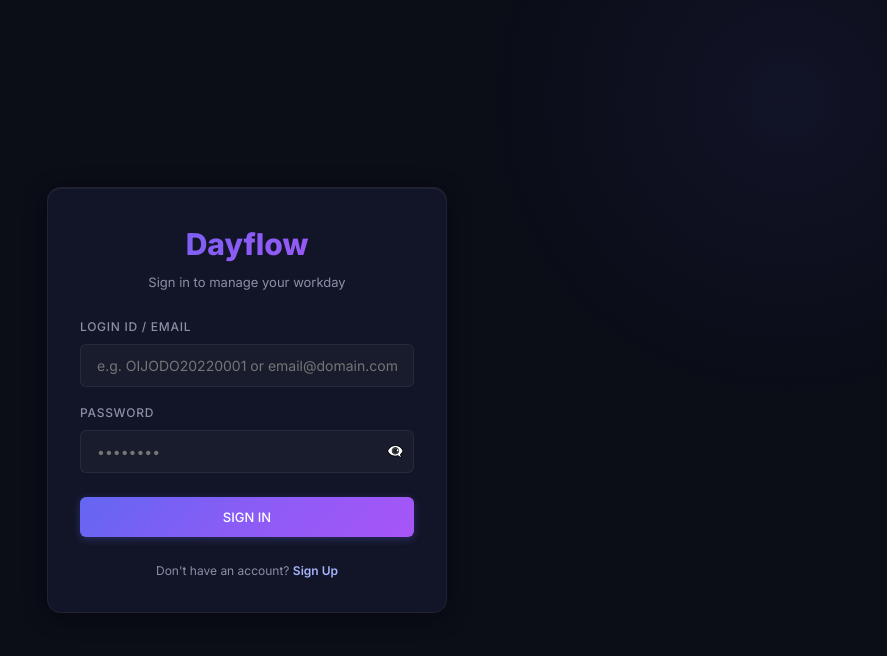
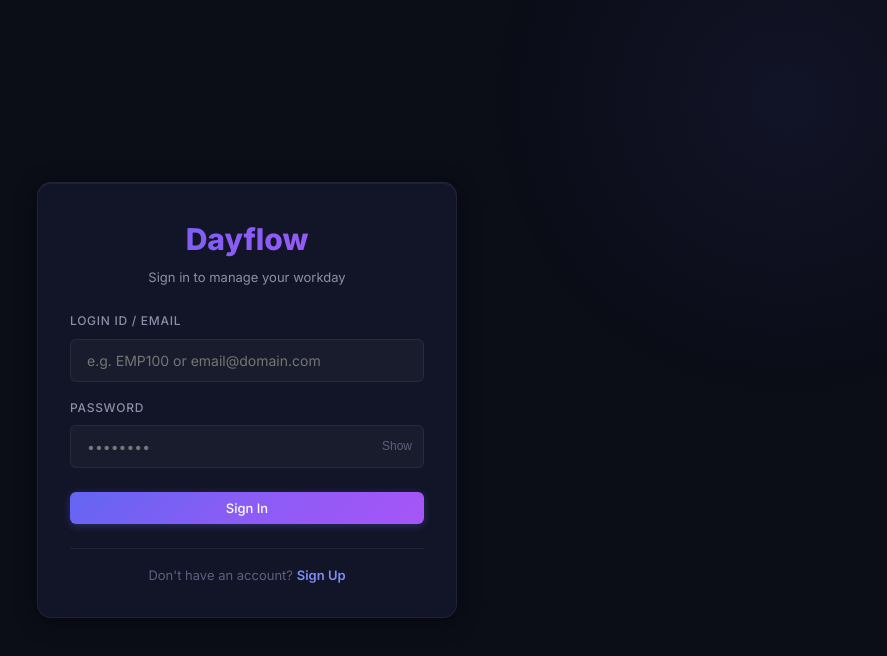
Before and after one commit to TechGajana/Dayflow, a Next.js app in the folder frontend/: page /login in a window 1280 px wide. Shown: the top 656 px of the page, without its empty margins (393-1280 px from the left). Built offline with nearby package versions, Linux system fonts and the light colour scheme; no server answers.

Commit message:
feat: redirect signup completion to login with pre-filled email & add dedicated logout page at /logout

```diff
--- a/frontend/src/app/login/page.tsx
+++ b/frontend/src/app/login/page.tsx
@@ -1,16 +1,34 @@
 "use client";
 
-import { useState } from "react";
-import { useRouter } from "next/navigation";
+import { useState, useEffect, Suspense } from "react";
+import { useRouter, useSearchParams } from "next/navigation";
 import { login } from "@/lib/api";
 
-export default function LoginPage() {
+function LoginContent() {
   const router = useRouter();
+  const searchParams = useSearchParams();
+
   const [loginId, setLoginId] = useState("");
   const [password, setPassword] = useState("");
   const [showPassword, setShowPassword] = useState(false);
   const [error, setError] = useState<string | null>(null);
+  const [successMessage, setSuccessMessage] = useState<string | null>(null);
   const [loading, setLoading] = useState(false);
+
+  useEffect(() => {
+    const isRegistered = searchParams.get("registered");
+    const emailParam = searchParams.get("email");
+    const loggedOut = searchParams.get("loggedOut");
+
+    if (isRegistered === "true") {
+      setSuccessMessage("🎉 Registration complete! Please enter your details below to log in.");
+      if (emailParam) {
+        setLoginId(emailParam);
+      }
+    } else if (loggedOut === "true") {
+      setSuccessMessage("🔒 You have been logged out successfully.");
+    }
+  }, [searchParams]);
 
   const handleSubmit = async (e: React.FormEvent) => {
     e.preventDefault();
@@ -25,7 +43,13 @@ export default function LoginPage() {
     try {
       const user = await login(loginId, password);
       localStorage.setItem("dayflow_user", JSON.stringify(user));
-      router.push("/dashboard");
+
+      // Role-based post-login redirection
+      if (user.role === "EMPLOYEE") {
+        router.push(`/profile?id=${user.id}`);
+      } else {
+        router.push("/dashboard");
+      }
     } catch (err: any) {
       setError(err.message || "Invalid credentials");
     } finally {
@@ -48,7 +72,7 @@ export default function LoginPage() {
         className="glass-card animate-in"
         style={{
           width: "100%",
-          maxWidth: "400px",
+          maxWidth: "420px",
           padding: "var(--space-8)"
         }}
       >
@@ -60,6 +84,23 @@ export default function LoginPage() {
             Sign in to manage your workday
           </p>
         </div>
+
+        {successMessage && (
+          <div
+            style={{
+              padding: "var(--space-3) var(--space-4)",
+              background: "rgba(52, 211, 153, 0.1)",
+              border: "1px solid rgba(52, 211, 153, 0.25)",
+              color: "var(--success)",
+              borderRadius: "var(--radius-sm)",
+              fontSize: "var(--font-sm)",
+              marginBottom: "var(--space-4)"
+            }}
+            id="login-success"
+          >
+            {successMessage}
+          </div>
+        )}
 
         {error && (
           <div
@@ -89,7 +130,7 @@ export default function LoginPage() {
               className="form-input"
               value={loginId}
               onChange={(e) => setLoginId(e.target.value)}
-              placeholder="e.g. OIJODO20220001 or email@domain.com"
+              placeholder="e.g. EMP100 or email@domain.com"
               required
             />
           </div>
@@ -107,24 +148,24 @@ export default function LoginPage() {
                 onChange={(e) => setPassword(e.target.value)}
                 placeholder="••••••••"
                 required
-                style={{ paddingRight: "40px" }}
+                style={{ paddingRight: "var(--space-8)" }}
               />
               <button
                 type="button"
                 onClick={() => setShowPassword(!showPassword)}
                 style={{
                   position: "absolute",
-                  right: "10px",
+                  right: "var(--space-3)",
                   top: "50%",
                   transform: "translateY(-50%)",
                   background: "none",
                   border: "none",
+                  color: "var(--text-tertiary)",
                   cursor: "pointer",
-                  color: "var(--text-secondary)",
-                  fontSize: "14px"
+                  fontSize: "var(--font-xs)"
                 }}
               >
-                {showPassword ? "👁️" : "👁️‍🗨️"}
+                {showPassword ? "Hide" : "Show"}
               </button>
             </div>
           </div>
@@ -132,21 +173,35 @@ export default function LoginPage() {
           <button
             type="submit"
             className="btn-primary"
-            style={{ width: "100%", padding: "var(--space-3)", marginTop: "var(--space-2)" }}
             disabled={loading}
+            style={{ width: "100%", marginTop: "var(--space-2)" }}
             id="login-submit-btn"
           >
-            {loading ? "Authenticating..." : "SIGN IN"}
+            {loading ? "Signing in..." : "Sign In"}
           </button>
         </form>
 
-        <div style={{ textAlign: "center", marginTop: "var(--space-6)", fontSize: "var(--font-xs)", color: "var(--text-secondary)" }}>
-          Don&apos;t have an account?{" "}
-          <a href="/register" style={{ fontWeight: 600 }}>
-            Sign Up
-          </a>
+        <div style={{ textAlign: "center", marginTop: "var(--space-6)", paddingTop: "var(--space-4)", borderTop: "1px solid var(--border-primary)" }}>
+          <p style={{ color: "var(--text-tertiary)", fontSize: "var(--font-sm)" }}>
+            Don't have an account?{" "}
+            <a
+              onClick={() => router.push("/register")}
+              style={{ color: "var(--text-accent)", cursor: "pointer", fontWeight: 600 }}
+              id="goto-register-link"
+            >
+              Sign Up
+            </a>
+          </p>
         </div>
       </div>
     </div>
   );
 }
+
+export default function LoginPage() {
+  return (
+    <Suspense fallback={<div style={{ padding: "40px", textAlign: "center", color: "#94a3b8" }}>Loading...</div>}>
+      <LoginContent />
+    </Suspense>
+  );
+}
--- a/frontend/src/app/register/page.tsx
+++ b/frontend/src/app/register/page.tsx
@@ -34,15 +34,14 @@ export default function RegisterPage() {
     setLoading(true);
 
     try {
-      const user = await register({
+      await register({
         companyName,
         name,
         email,
         mobile,
         password,
       });
-      localStorage.setItem("dayflow_user", JSON.stringify(user));
-      router.push("/dashboard");
+      router.push(`/login?registered=true&email=${encodeURIComponent(email)}`);
     } catch (err: any) {
       setError(err.message || "Registration failed");
     } finally {
--- a/frontend/src/components/Header.tsx
+++ b/frontend/src/components/Header.tsx
@@ -53,8 +53,7 @@ export default function Header() {
   };
 
   const handleLogout = () => {
-    localStorage.removeItem("dayflow_user");
-    router.push("/login");
+    router.push("/logout");
   };
 
   if (!user) return null;
```
Also changed, not shown: frontend/src/app/logout/page.tsx (added, +63 -0 lines).
